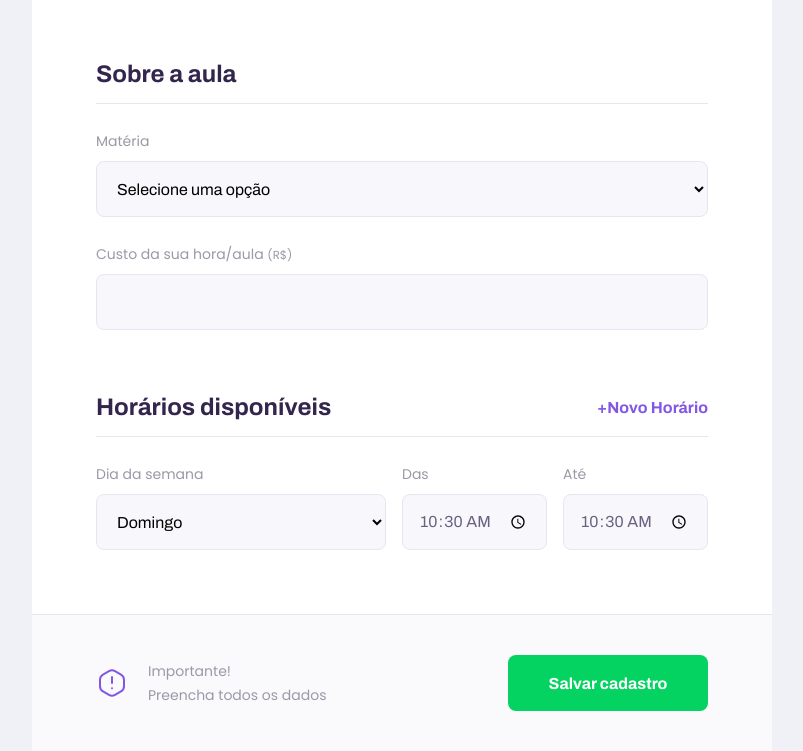
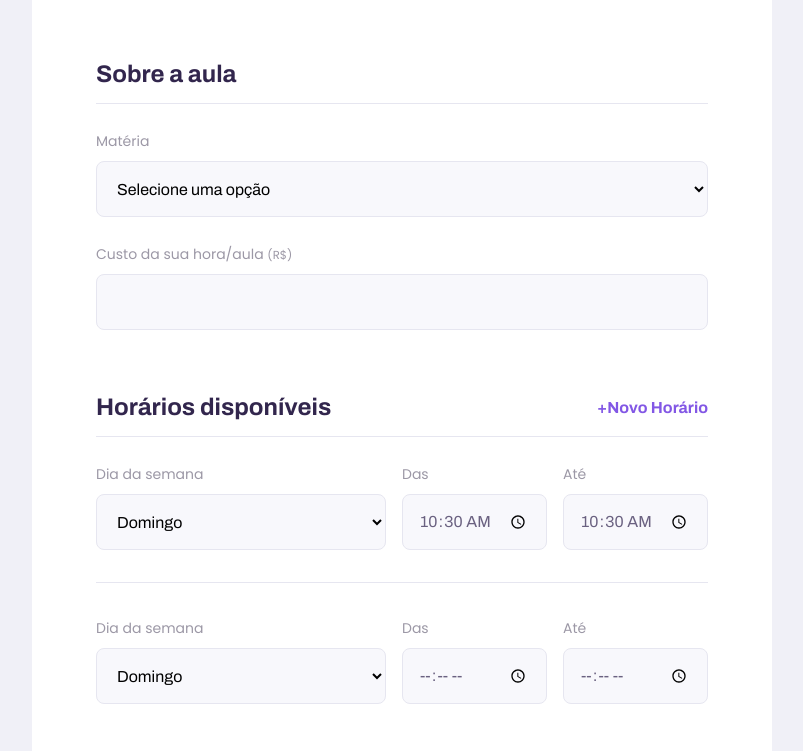
Before and after one commit to LacerdaAlexandre/nlw, a plain HTML site: page give-classes.html in a window 1280 px wide. Both pictures are taken after typing "10:30", "10:30" into the empty fields and a click on the button "+Novo Horário". Shown: the part 981-1732 px from the top of the page, without its empty margins (238-1041 px from the left). Drawn offline with Linux system fonts and the light colour scheme.

Commit message:
Dia 3
Finalizada a parte de CSS e iniciada a parde de Ecma

```diff
--- a/give-classes.html
+++ b/give-classes.html
@@ -12,7 +12,7 @@
     <link rel="stylesheet" href="/styles/partials/page-give-classes.css">
 
     <link href="https://fonts.googleapis.com/css2?family=Archivo:wght@400;700&amp;family=Poppins:wght@400;600&amp;display=swap" rel="stylesheet">
-
+    <script src="/scripts/addField.js" defer></script>
 </head>
 <body id = "page-give-classes">
     <div id = "container">
--- a/scripts/addField.js
+++ b/scripts/addField.js
@@ -1,9 +1,25 @@
-//Procurar o botão
-document.querySelector
-//Quando clicar no botão
+document.querySelector("#add-time") //Procurar o botão
+.addEventListener('click',cloneField) //Quando clicar no botão
+
 
 //Executar uma ação
+function cloneField(){
+    //Duplicar os campos. Que campos?
+    const newFieldContainer = document.querySelector('.schedule-item')
+    .cloneNode(true)
 
-    //Duplicar os campos
+    //Limpar os campos. Que campos?
+    const fields = newFieldContainer.querySelectorAll('input')
 
-    //Colocar na página
+    //para campo limpa
+
+    fields.forEach(function(field) {
+        //pegar o field do momento e limpa
+        field.value = ""
+
+    });
+
+    //Colocar na página onde?
+    document.querySelector('#schedule-items')
+    .appendChild(newFieldContainer)
+}
```
Also changed, not shown: index.html (+1 -1 lines).
